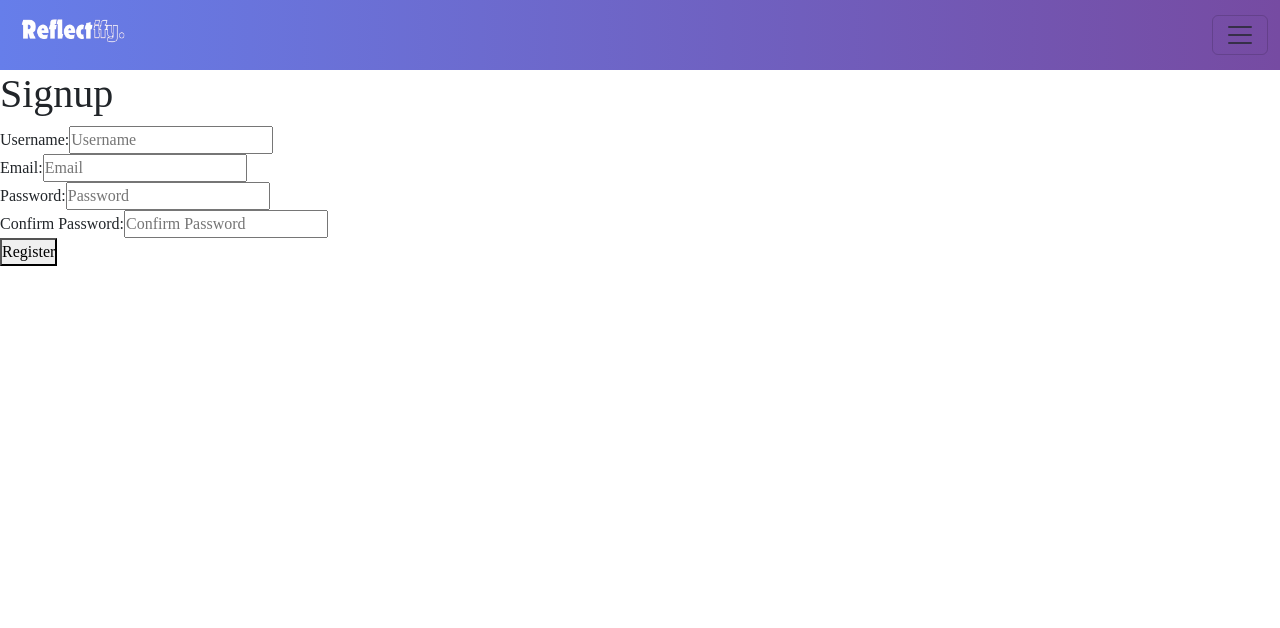
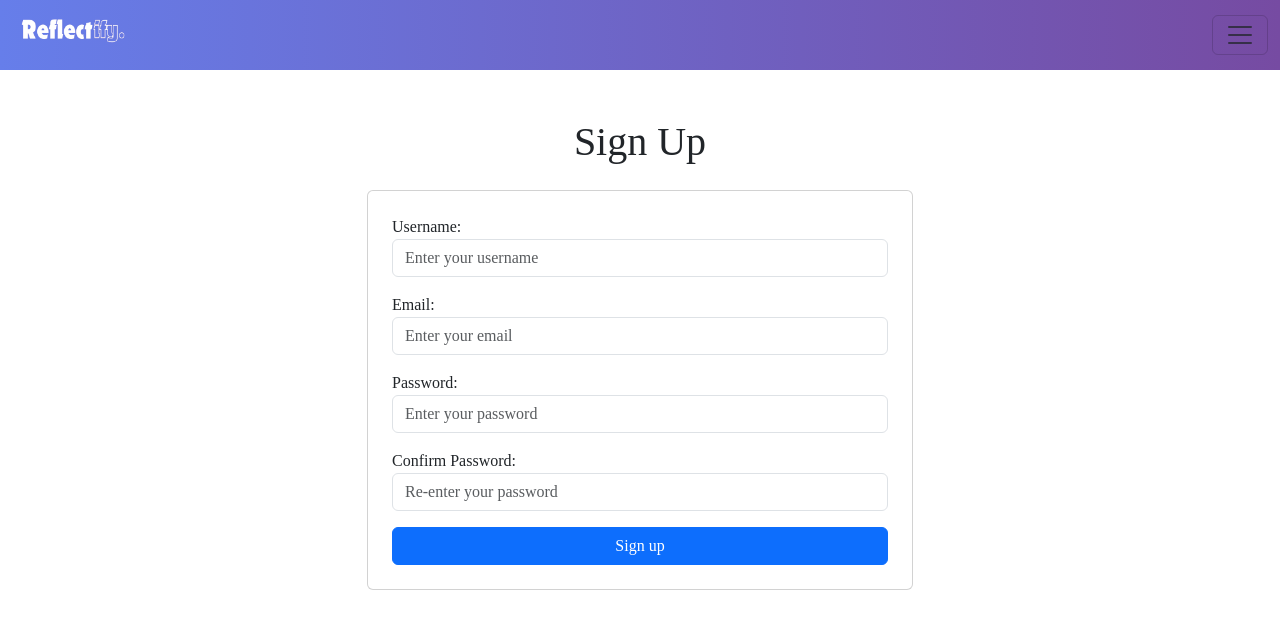
Before and after one commit to yoginak/Reflectify, a React (Vite) app in the folder client/: page /auth/register in a window 1280 px wide. Shown: the top 628 px of the page. Built offline with nearby package versions, Linux system fonts and the light colour scheme; a web font is replaced by a local one.

Commit message:
changed layout  and styling for login and register page

```diff
--- a/client/src/components/Mindfulness/Mindfulness.jsx
+++ b/client/src/components/Mindfulness/Mindfulness.jsx
@@ -23,7 +23,7 @@ export default function Mindfulness() {
           <p>4. Repeat the cycle for 4-8 rounds.</p>
         </div>
         <div className="mindfulness__animation">
-          <div className="container breathing-container">
+          <div className="breathing-container">
             <div className="circle"></div>
           </div>
         </div>
--- a/client/src/components/Mindfulness/Mindfulness.scss
+++ b/client/src/components/Mindfulness/Mindfulness.scss
@@ -6,7 +6,7 @@
     animation-name: breathing;
   }
 
-.container {
+.breathing-container {
     margin:2rem auto;
     width: 300px;
     height: 300px;
@@ -20,7 +20,7 @@
     z-index: -1;
 }
 
-.container:after {
+.breathing-container:after {
     content: 'breathe in';
     position: absolute;
     color: rgba(255, 255, 255, .7);
@@ -36,7 +36,7 @@
     animation-timing-function: ease-in-out;
 }
 
-.container:before {
+.breathing-container:before {
     content: '';
     width: 16px;
     height: 50%;
--- a/client/src/pages/Login/Login.jsx
+++ b/client/src/pages/Login/Login.jsx
@@ -1,45 +1,99 @@
-import React, { useState } from 'react';
-import { useNavigate } from 'react-router-dom';
-import { useAuth } from '../../contexts/AuthContext';
-import axios from 'axios';
+import React, { useState } from "react";
+import { useNavigate } from "react-router-dom";
+import { useAuth } from "../../contexts/AuthContext";
+import axios from "axios";
 
 export default function Login() {
-    const [email, setEmail] = useState('');
-    const [password, setPassword] = useState('');
+  const [email, setEmail] = useState("");
+  const [password, setPassword] = useState("");
+  const [errors, setErrors] = useState({});
   const navigate = useNavigate();
   const { saveToken } = useAuth();
 
+  const validateForm = () => {
+    const newErrors = {};
+
+    if (!email) {
+      newErrors.email = "Please enter a valid email address.";
+    }
+
+    if (!password) {
+      newErrors.password = "Enter a valid password";
+    }
+
+    setErrors(newErrors);
+    return Object.keys(newErrors).length === 0;
+  };
+
   const handleLogin = async () => {
+    if (!validateForm()) {
+      return;
+    }
     try {
-        const response = await axios.post('http://localhost:8080/auth/login', {
+      const response = await axios.post("http://localhost:8080/auth/login", {
         email,
-          password
+        password,
       });
       const { token, userId } = response.data;
       saveToken(token, userId);
-        console.log(response.data)
-        navigate('/moods');
+      navigate("/moods");
     } catch (error) {
-        console.error('Error logging in:', error.response ? error.response.data : error.message);
+      if (error.response && error.response.data) {
+        setErrors({ general: error.response.data.message });
+      } else {
+        setErrors({
+          general: "Error logging in. Please check your credentials.",
+        });
+      }
     }
   };
-
   return (
-      <div>
-        <h1>Login</h1>
+    <div className="container mt-5">
+      <div className="row justify-content-center">
+        <div className="col-md-6">
+          <h1 className="text-center mb-4">Sign In</h1>
+          <div className="card p-4">
+            <div className="form-group mb-3">
+              <label htmlFor="email">Email:</label>
               <input
+                id="email"
                 type="email"
-          placeholder="Email"
+                className={`form-control ${errors.email ? "is-invalid" : ""}`}
+                placeholder="Enter your email"
                 value={email}
                 onChange={(e) => setEmail(e.target.value)}
               />
+              {errors.email && (
+                <div className="invalid-feedback">{errors.email}</div>
+              )}
+            </div>
+            <div className="form-group mb-3">
+              <label htmlFor="password">Password:</label>
               <input
+                id="password"
                 type="password"
-          placeholder="Password"
+                className={`form-control ${
+                  errors.password ? "is-invalid" : ""
+                }`}
+                placeholder="Enter your password"
                 value={password}
                 onChange={(e) => setPassword(e.target.value)}
               />
-        <button onClick={handleLogin}>Login</button>
+              {errors.password && (
+                <div className="invalid-feedback">{errors.password}</div>
+              )}
+            </div>
+            {errors.general && (
+              <div className="alert alert-danger" role="alert">
+                {errors.general}
+              </div>
+            )}
+            <button className="btn btn-primary w-100" onClick={handleLogin}>
+              Sign in
+            </button>
+          </div>
+        </div>
+      </div>
     </div>
   );
-  };
+}
--- a/client/src/pages/SignUp/SignUp.jsx
+++ b/client/src/pages/SignUp/SignUp.jsx
@@ -1,7 +1,8 @@
 import React, { useState } from 'react';
 import axios from 'axios';
 import { useNavigate } from 'react-router-dom';
-import "./SignUp.scss"
+import 'bootstrap/dist/css/bootstrap.min.css';
+import './SignUp.scss';
 
 export default function SignUp() {
   const [username, setUsername] = useState('');
@@ -56,62 +57,66 @@ export default function SignUp() {
   };
 
   return (
-    <div>
-      <h1>Signup</h1>
-
-
-      <div>
+    <div className="container mt-5">
+      <div className="row justify-content-center">
+        <div className="col-md-6">
+          <h1 className="text-center mb-4">Sign Up</h1>
+          <div className="card p-4">
+            <div className="form-group mb-3">
               <label htmlFor="username">Username:</label>
               <input
                 id="username"
                 type="text"
-          placeholder="Username"
+                className={`form-control ${errors.username ? 'is-invalid' : ''}`}
+                placeholder="Enter your username"
                 value={username}
                 onChange={(e) => setUsername(e.target.value)}
               />
+              {errors.username && <div className="invalid-feedback">{errors.username}</div>}
             </div>
-
-      <div>
+            <div className="form-group mb-3">
               <label htmlFor="email">Email:</label>
               <input
                 id="email"
                 type="email"
-          placeholder="Email"
+                className={`form-control ${errors.email ? 'is-invalid' : ''}`}
+                placeholder="Enter your email"
                 value={email}
                 onChange={(e) => setEmail(e.target.value)}
               />
-        {errors.email && <small style={{ color: 'red' }}>{errors.email}</small>}
+              {errors.email && <div className="invalid-feedback">{errors.email}</div>}
             </div>
-
-      <div>
+            <div className="form-group mb-3">
               <label htmlFor="password">Password:</label>
               <input
                 id="password"
                 type="password"
-          placeholder="Password"
+                className={`form-control ${errors.password ? 'is-invalid' : ''}`}
+                placeholder="Enter your password"
                 value={password}
                 onChange={(e) => setPassword(e.target.value)}
               />
-        {/* <span className="tooltip" data-tooltip="Passwords must contain atleast 8 characters, one capital letter and a symbol(!@#$%^&*)"> ? </span> */}
-
-        {/* <small>Must be at least 8 characters long, include one capital letter and one symbol.</small> */}
-        {errors.password && <small style={{ color: 'red' }}>{errors.password}</small>}
+              {errors.password && <div className="invalid-feedback">{errors.password}</div>}
             </div>
-
-      <div>
+            <div className="form-group mb-3">
               <label htmlFor="confirmPassword">Confirm Password:</label>
               <input
                 id="confirmPassword"
                 type="password"
-          placeholder="Confirm Password"
+                className={`form-control ${errors.confirmPassword ? 'is-invalid' : ''}`}
+                placeholder="Re-enter your password"
                 value={confirmPassword}
                 onChange={(e) => setConfirmPassword(e.target.value)}
               />
-        {errors.confirmPassword && <small style={{ color: 'red' }}>{errors.confirmPassword}</small>}
+              {errors.confirmPassword && <div className="invalid-feedback">{errors.confirmPassword}</div>}
             </div>
-
-      <button onClick={handleRegister}>Register</button>
-      {errors.general && <div style={{ color: 'red' }}>{errors.general}</div>}
+            {errors.general && <div className="alert alert-danger" role="alert">{errors.general}</div>}
+            <button className="btn btn-primary w-100" onClick={handleRegister}>
+              Sign up
+            </button>
+          </div>
+        </div>
+      </div>
     </div>
   );
 }
--- a/client/src/pages/TrackMood/TrackMood.jsx
+++ b/client/src/pages/TrackMood/TrackMood.jsx
@@ -13,8 +13,6 @@ export default function TrackMood() {
   const [modalTitle, setModalTitle] = useState('');
   const navigate = useNavigate();
   const { userId } = useAuth();
-
-  console.log(userId)
 
   const handleMoodClick = (mood) => {
     setSelectedMood(mood);
```
Also changed, not shown: client/src/App.jsx (+37 -24 lines). Lines whose indentation alone changed are shown as unchanged.
